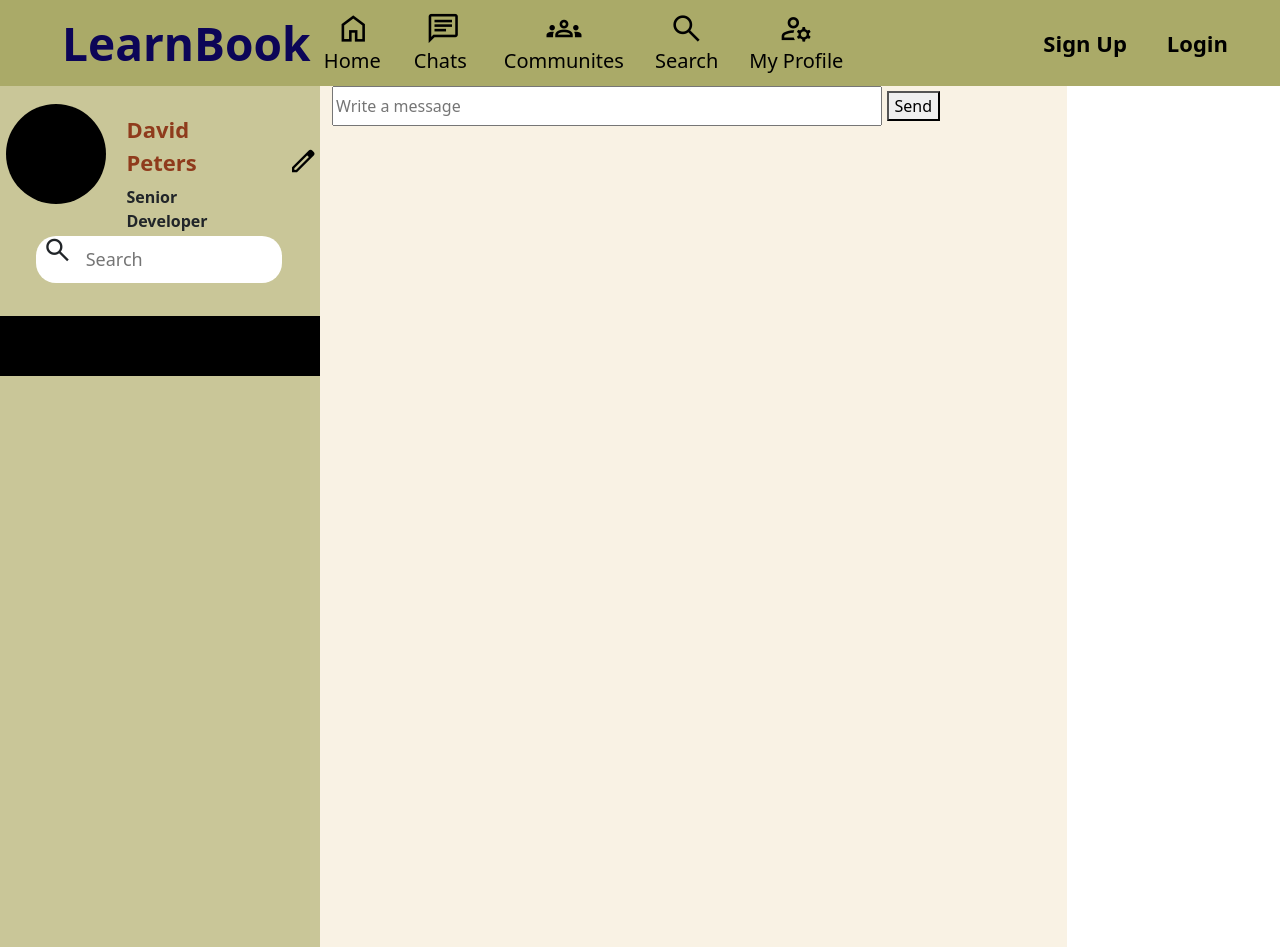
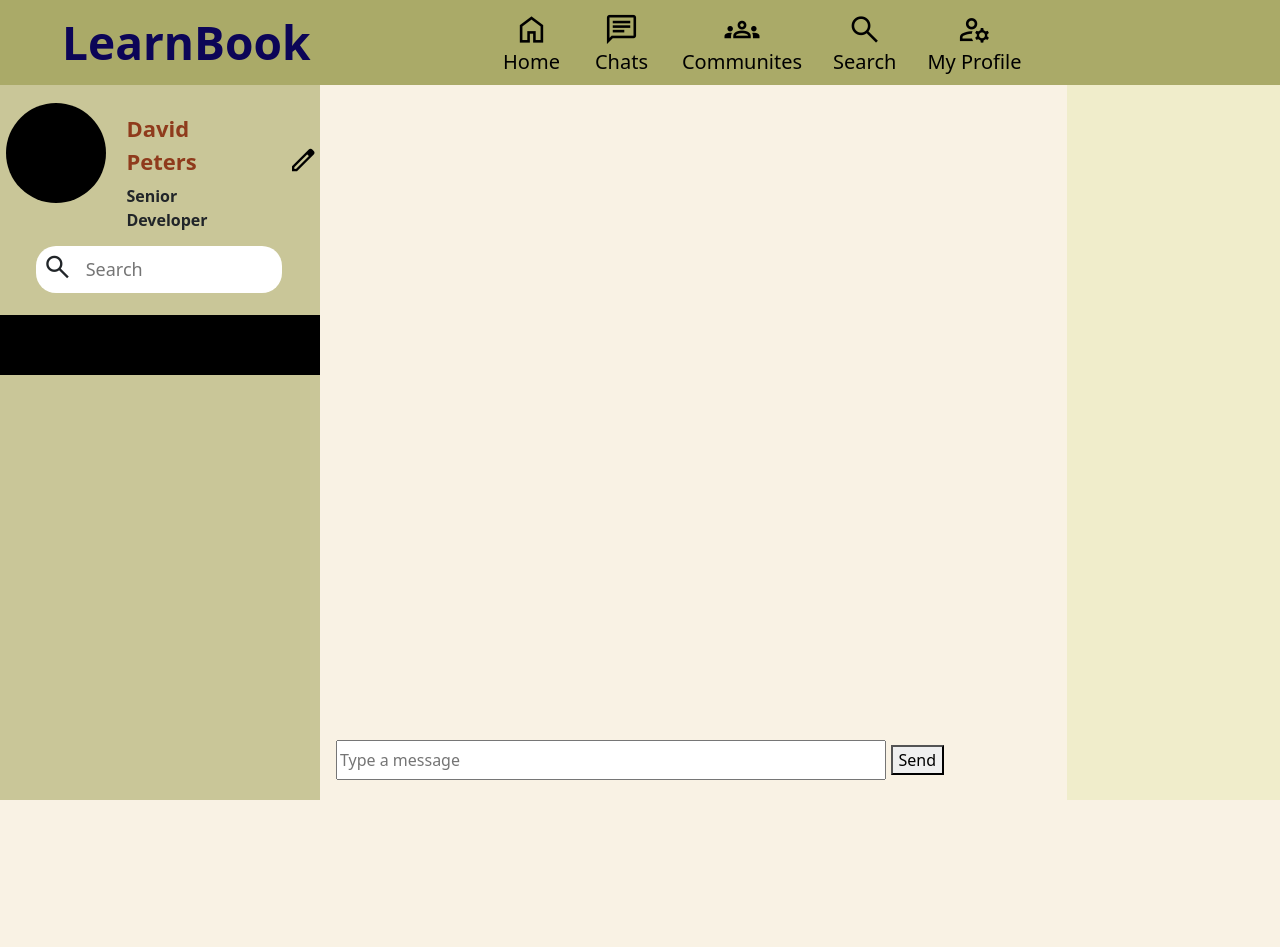
Before and after one commit to makifcevik/learnbook, a Python web app: template src/templates/chat_page.html in a window 1280 px wide. After the commit the page ends 800 px from the top, so only its background shows below. Run offline with Jinja, Linux system fonts and the light colour scheme; the template is opened without the code that fills it, so the values that code supplies are empty; some libraries are stand-ins or nearby versions.

Commit message:
Update chat_page.html

```diff
--- a/src/templates/chat_page.html
+++ b/src/templates/chat_page.html
@@ -4,32 +4,29 @@
     <meta charset="UTF-8">
     <meta name="viewport" content="width=device-width, initial-scale=1.0">
     <link rel="stylesheet" href="https://cdn.jsdelivr.net/npm/bootstrap@5.3.0/dist/css/bootstrap.min.css">
-    <link rel="stylesheet" href="../static/css/chat.css">
-    <link rel="preconnect" href="https://fonts.googleapis.com">
-    <link rel="preconnect" href="https://fonts.gstatic.com" crossorigin>
+    <link rel="stylesheet" href="../static/css/Chat.css">
     <link rel="stylesheet" href="https://cdnjs.cloudflare.com/ajax/libs/font-awesome/6.4.0/css/all.min.css">
     <link rel="stylesheet" href="https://fonts.googleapis.com/css2?family=Material+Symbols+Outlined:opsz,wght,FILL,GRAD@20..48,100..700,0..1,-50..200" />
 
     <script src="https://cdn.jsdelivr.net/npm/bootstrap@5.3.0/dist/js/bootstrap.bundle.min.js"></script>
-    <script src="https://ajax.googleapis.com/ajax/libs/jquery/3.6.4/jquery.min.js"></script>
     <script src="https://cdnjs.cloudflare.com/ajax/libs/socket.io/4.7.2/socket.io.js" integrity="sha512-zoJXRvW2gC8Z0Xo3lBbao5+AS3g6YWr5ztKqaicua11xHo+AvE1b0lT9ODgrHTmNUxeCw0Ry4BGRYZfXu70weg==" crossorigin="anonymous" referrerpolicy="no-referrer"></script>
     <script src="../static/javascript/chat.js"></script>
+
     <title>Chats - LearnBook</title>
 </head>
 
 <body>
 
-    <nav class="navbar navbar-expand-sm nav-01">
-        <div class="container-fluid">
+    <nav class="navbar navbar-expand-lg nav-01">
+        <div class="container-fluid ">
+            <a class="a-01" href="#">LearnBook</a>
 
-            <div class="collapse navbar-collapse">
-                <ul class="navbar-nav me-auto">
-                    <li class="nav-item">
-                        <a class="a-01" href="#">LearnBook</a>
-                    </li>
-               </ul>
+            <button class="navbar-toggler" type="button" data-bs-toggle="collapse" data-bs-target="#navbar-response" aria-controls="navbar-response" aria-expanded="false" aria-label="Toggle navigation">
+                <span class="navbar-toggler-icon"></span>
+            </button>
 
-               <ul class="navbar-nav nav-02">
+            <div class="collapse navbar-collapse justify-content-center" id="navbar-response">
+                <ul class="navbar-nav">
                     <li class="nav-item items-02">
                         <a class="a-02" href="#">
                             <div class="row text-center">
@@ -37,7 +34,7 @@
                                     home
                                 </span>
                             </div>
-                        <div class="row text-02">
+                            <div class="row text-02 justify-content-center">
                                 Home
                             </div>
                         </a>
@@ -49,7 +46,7 @@
                                     chat
                                 </span>
                             </div>
-                        <div class="row text-02">
+                            <div class="row text-02 justify-content-center">
                                 Chats
                             </div>
                         </a>
@@ -61,7 +58,7 @@
                                     groups
                                 </span>
                             </div>
-                        <div class="row text-02">
+                            <div class="row text-02 justify-content-center">
                                 Communites
                             </div>
                         </a>
@@ -73,7 +70,7 @@
                                     search
                                 </span>
                             </div>
-                        <div class="row text-02">
+                            <div class="row text-02 justify-content-center">
                                 Search
                             </div>
                         </a>
@@ -85,30 +82,30 @@
                                     manage_accounts
                                 </span>
                             </div>
-                        <div class="row text-02">
+                            <div class="row text-02 justify-content-center">
                                 My Profile
                             </div>
                         </a>
                     </li>
                 </ul>
-
-
-                <ul class="navbar-nav">
+            </div>
+            <!--
+            <ul class="navbar-nav nav-03">
                 <li class="nav-item">
-                        <a class="a-03" href="#">Sign Up</a>
+                    <a class="a-03" href="#">Sign up</a>
                 </li>
 
                 <li class="nav-item">
                     <a class="a-03" href="#">Login</a>
                 </li>
             </ul>
-            </div>
+            -->
         </div>
     </nav>
 
     <div class="container-fluid div-01 container-01">
         <div class="row">
-            <div class="col-sm-3" style="background-color: #c9c698; height: 861px;">
+            <div class="col-sm-3" id="pane_height" style="background-color: #c9c698;">
 
                 <div class="row" style="height: 150px;">
                     <div class="profile-pic">
@@ -136,7 +133,7 @@
                 </div>
 
                 <div class="row">
-                    <div class="col" style="height: 80px;">
+                    <div class="col" style="height: 80px; padding-top: 3.5%;">
                         <input type="text" placeholder="Search" class="input-01">
                         <span class="material-symbols-outlined" id="icon-05">search</span>
                     </div>
@@ -156,20 +153,27 @@
             </div>
 
 
-            <div class="col-sm-7 chat-container" style="background-color: #f9f2e4; height: 861px;">
+            <div class="col-sm-7" id="pane_height" style="background-color: #f9f2e4;">
                 <div id="messages">
 
                 </div>
-                <input type="text" id="inputMessage" placeholder="Write a message">
+                <div class="container-fluid fixed-bottom" style="text-align: center;">
+                    <input type="text" id="inputMessage" placeholder="Type a message">
                     <button id="btnSend">Send</button>
                 </div>
+            </div>
 
-            <div class="col-sm-2" style="background-color: #FFFFFF; height: 861px;">
+            <div class="col-sm-2" id="pane_height" style="background-color: #f0edcb;">
 
             </div>
         </div>
     </div>
 
+    <script>
+        var h = window.innerHeight;
+
+        document.getElementById("pane_height").style.height = h - 85;
+    </script>
 </body>
 
 </html>
```
Lines whose indentation alone changed are shown as unchanged.
